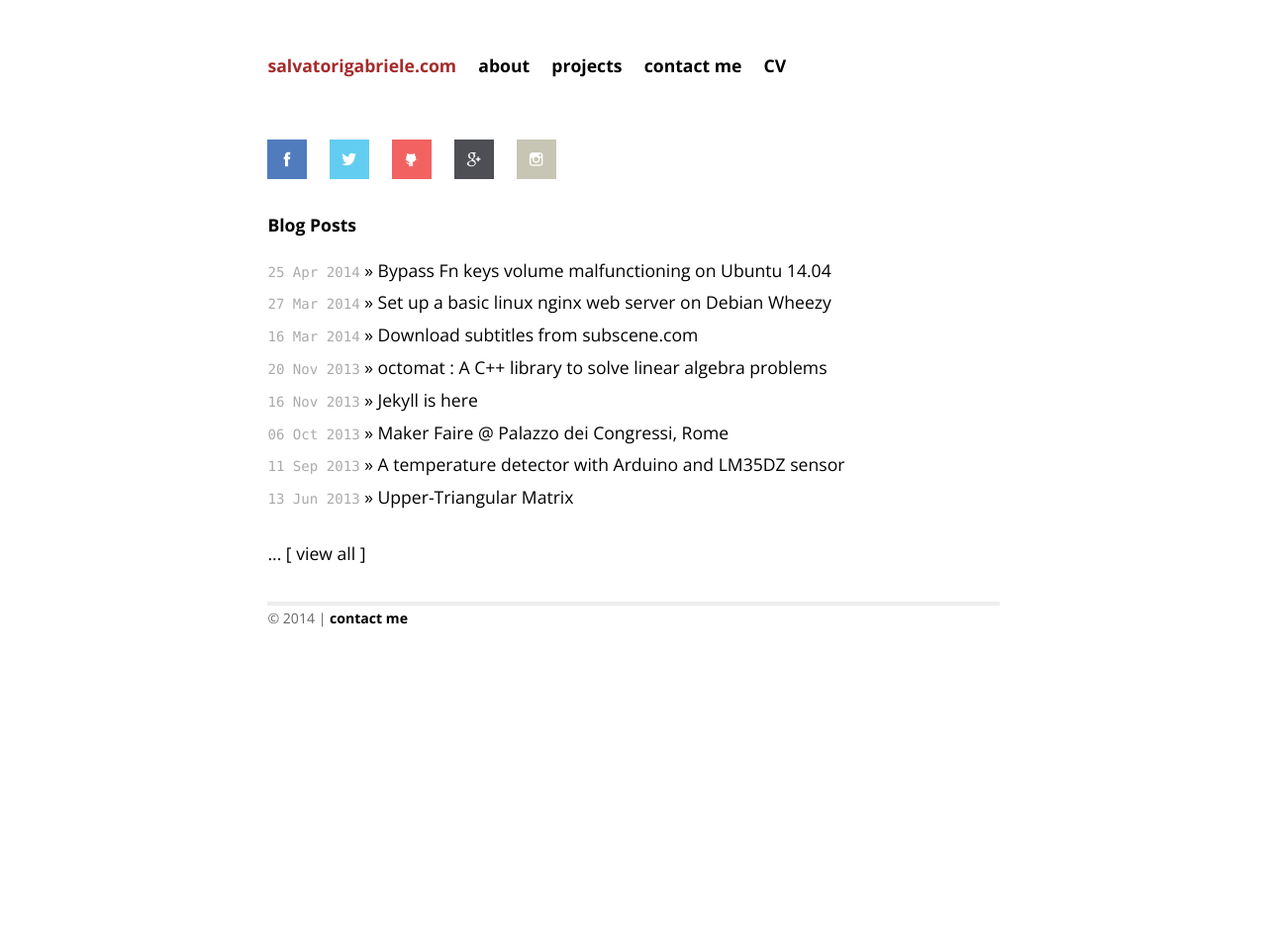
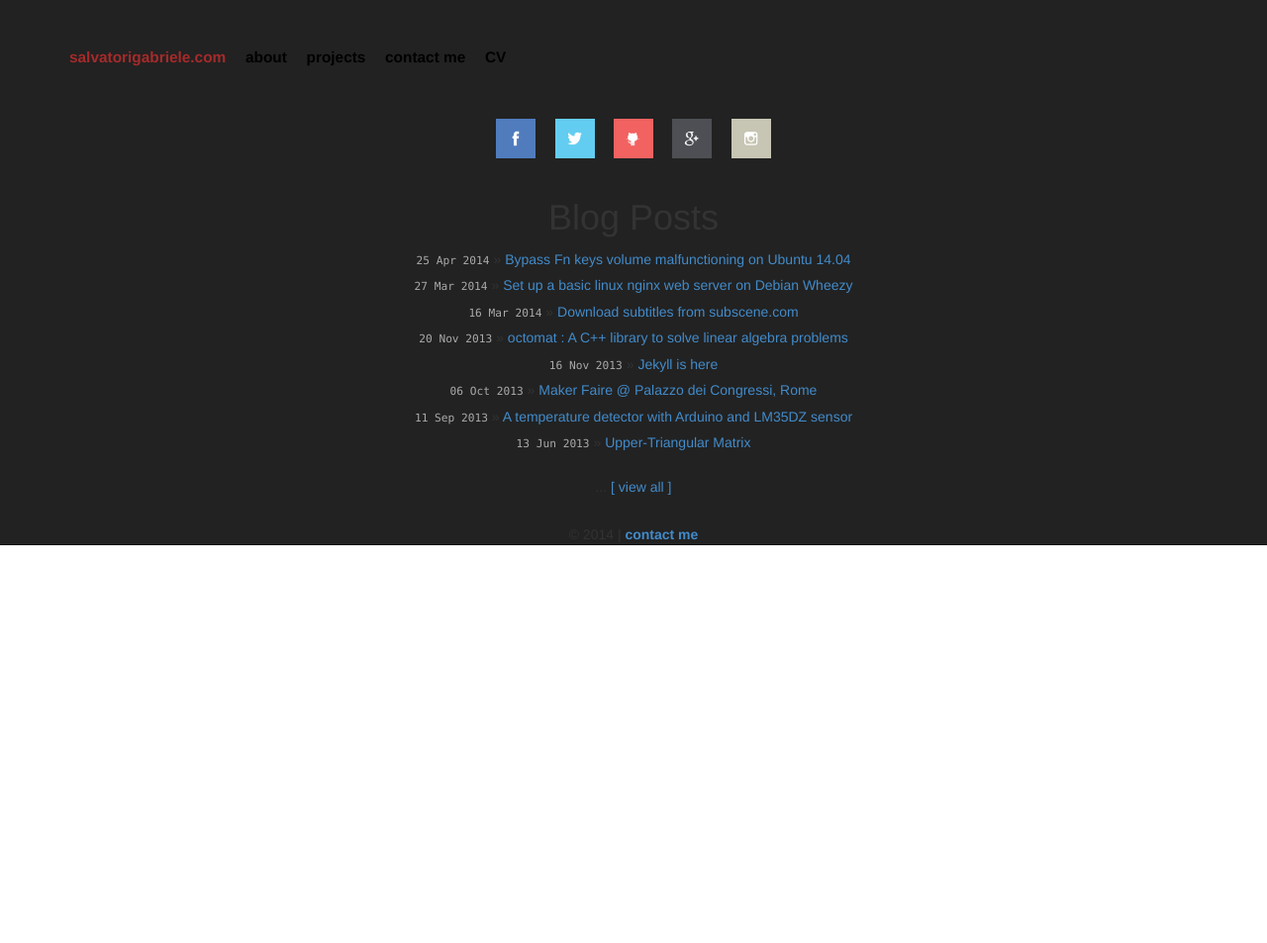
Before and after one commit to gsalvatori/salvatorigabriele.com, a Jekyll site: the page built from index.html, in a window 1280 px wide. Shown: the whole page at 99% size. Built offline with Jekyll 4.4.1, drawn with Linux system fonts in a browser that asks for light colours; Markdown is read by kramdown in place of the engine named in the settings; after the commit the page ends 900 px from its top, so only the background shows below that.

Commit message:
Update default.html

```diff
--- a/_layouts/default.html
+++ b/_layouts/default.html
@@ -13,10 +13,15 @@
 
         <!-- Custom CSS -->
         <link rel="stylesheet" href="/css/main.css">
+        <link rel="stylesheet" href="/css/bootstrap.min.css">
         <link rel="stylesheet" href="http://fonts.googleapis.com/css?family=Open+Sans:300,400italic,400,600,700|Abril+Fatface">
 
     </head>
 <body>
+
+<div class="navbar navbar-inverse navbar-fixed-top" role="navigation">
+  <div class="container">
+    <div class="navbar-header">
 
 <div class="site">
   <div class="title">
@@ -25,6 +30,9 @@
     <a class="extra" href="/projects.html">projects</a>
     <a class="extra" href="/contactme.html">contact me</a>
     <a class="extra" href="/cv.html">CV</a>
+  </div>
+  </div>
+  </div>
   </div>
 
 
```
